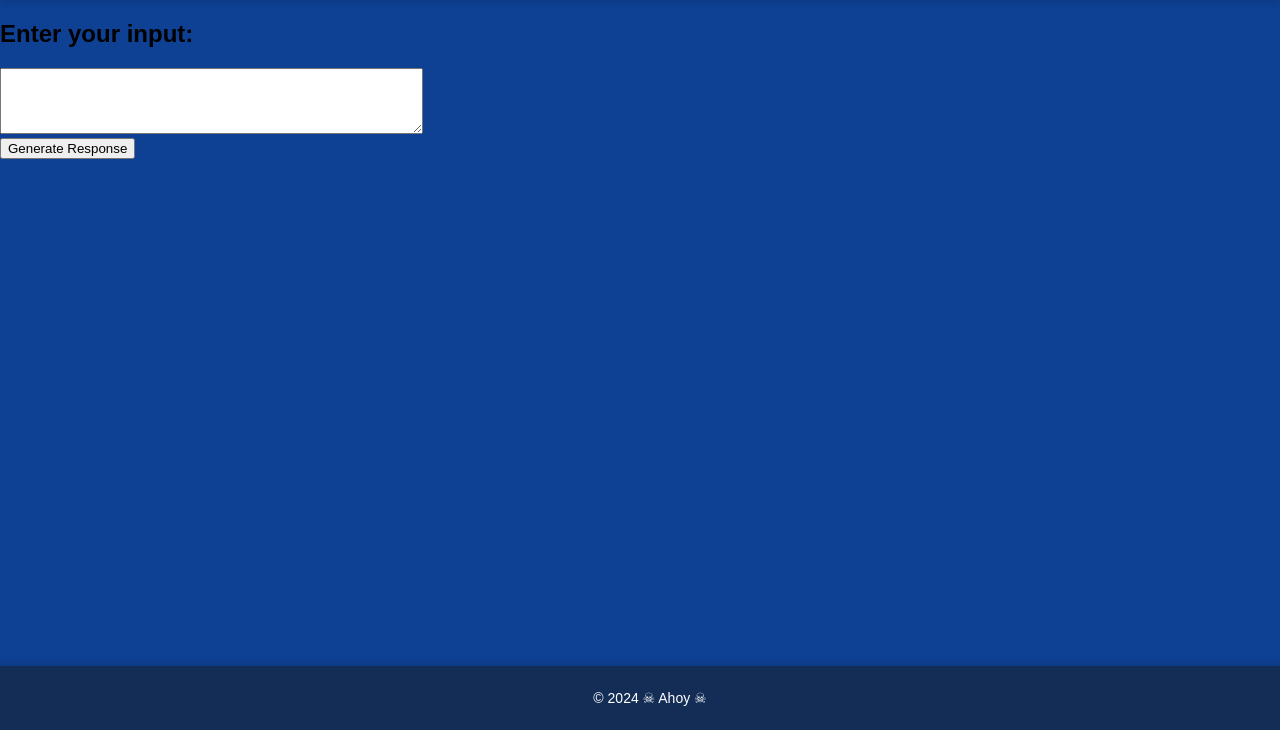
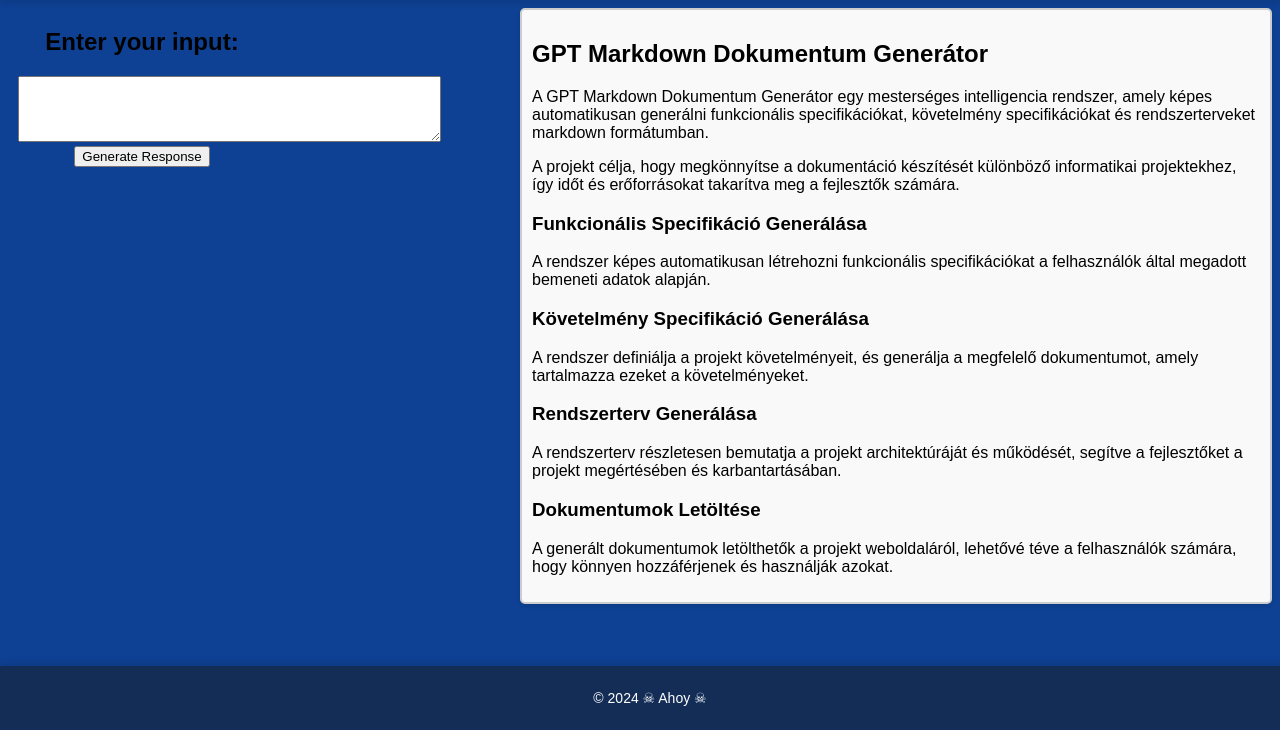
Before and after one commit to Fecsk3/Arrgh, a Django app: page /gpt/ in a window 1280 px wide. Shown: the part 70-800 px from the top of the page. Run offline with Django 5.2, Linux system fonts and the light colour scheme; a user stored in the database is signed in.

Commit message:
GPT leírása

```diff
--- a/app/ahoy/static/css/main.css
+++ b/app/ahoy/static/css/main.css
@@ -75,3 +75,33 @@ footer {
     width: 100%;
     font-size: 14px;
 }
+
+.spec-description {
+    border: 2px solid #ccc;
+    background-color: #f9f9f9;
+    padding: 10px;
+    border-radius: 5px;
+    box-shadow: 0 2px 4px rgba(0, 0, 0, 0.1);
+}
+
+
+.gpt-container {
+    float: left;
+    width: 50%;
+    margin-left: 10px;
+    vertical-align: top;
+}
+
+.full-width-table {
+    width: 100%;
+    border-collapse: collapse;
+}
+
+.full-width-table td {
+    padding: 8px;
+}
+
+.full-width-table td:first-child {
+    width: 40%;
+    text-align: center;
+}
--- a/app/ahoy/templates/gpt.html
+++ b/app/ahoy/templates/gpt.html
@@ -4,8 +4,10 @@
 {% block title %}GPT{% endblock %}
 
 {% block content %}
+<table class="full-width-table">
+    <tr>
+        <td style="vertical-align: top" ><div class="gpt-container">
 
-<div class="gpt-container">
             <h2>Enter your input:</h2>
             <form method="POST" action="{% url 'gpt' %}">
                 {% csrf_token %}
@@ -21,7 +23,25 @@
             {% elif error_message %}
                 <p class="error" style="background-color: red; color: white;">{{ error_message }}</p>
             {% endif %}
-</div>
+        </div></td>
+        <td style="vertical-align: top"><div class="spec-description">
+            <h2>GPT Markdown Dokumentum Generátor</h2>
+            <p>A GPT Markdown Dokumentum Generátor egy mesterséges intelligencia rendszer, amely képes automatikusan generálni funkcionális specifikációkat, követelmény specifikációkat és rendszerterveket markdown formátumban.</p>
+            <p>A projekt célja, hogy megkönnyítse a dokumentáció készítését különböző informatikai projektekhez, így időt és erőforrásokat takarítva meg a fejlesztők számára.</p>
+            <h3>Funkcionális Specifikáció Generálása</h3>
+            <p>A rendszer képes automatikusan létrehozni funkcionális specifikációkat a felhasználók által megadott bemeneti adatok alapján.</p>
+            <h3>Követelmény Specifikáció Generálása</h3>
+            <p>A rendszer definiálja a projekt követelményeit, és generálja a megfelelő dokumentumot, amely tartalmazza ezeket a követelményeket.</p>
+            <h3>Rendszerterv Generálása</h3>
+            <p>A rendszerterv részletesen bemutatja a projekt architektúráját és működését, segítve a fejlesztőket a projekt megértésében és karbantartásában.</p>
+            <h3>Dokumentumok Letöltése</h3>
+            <p>A generált dokumentumok letölthetők a projekt weboldaláról, lehetővé téve a felhasználók számára, hogy könnyen hozzáférjenek és használják azokat.</p>
+        </div></td>
+    </tr>
+</table>
+
+
+
 
 <link rel="stylesheet" href="{% static 'css/gpt.css' %}" type="text/css" />
 
```
Lines whose indentation alone changed are shown as unchanged.
